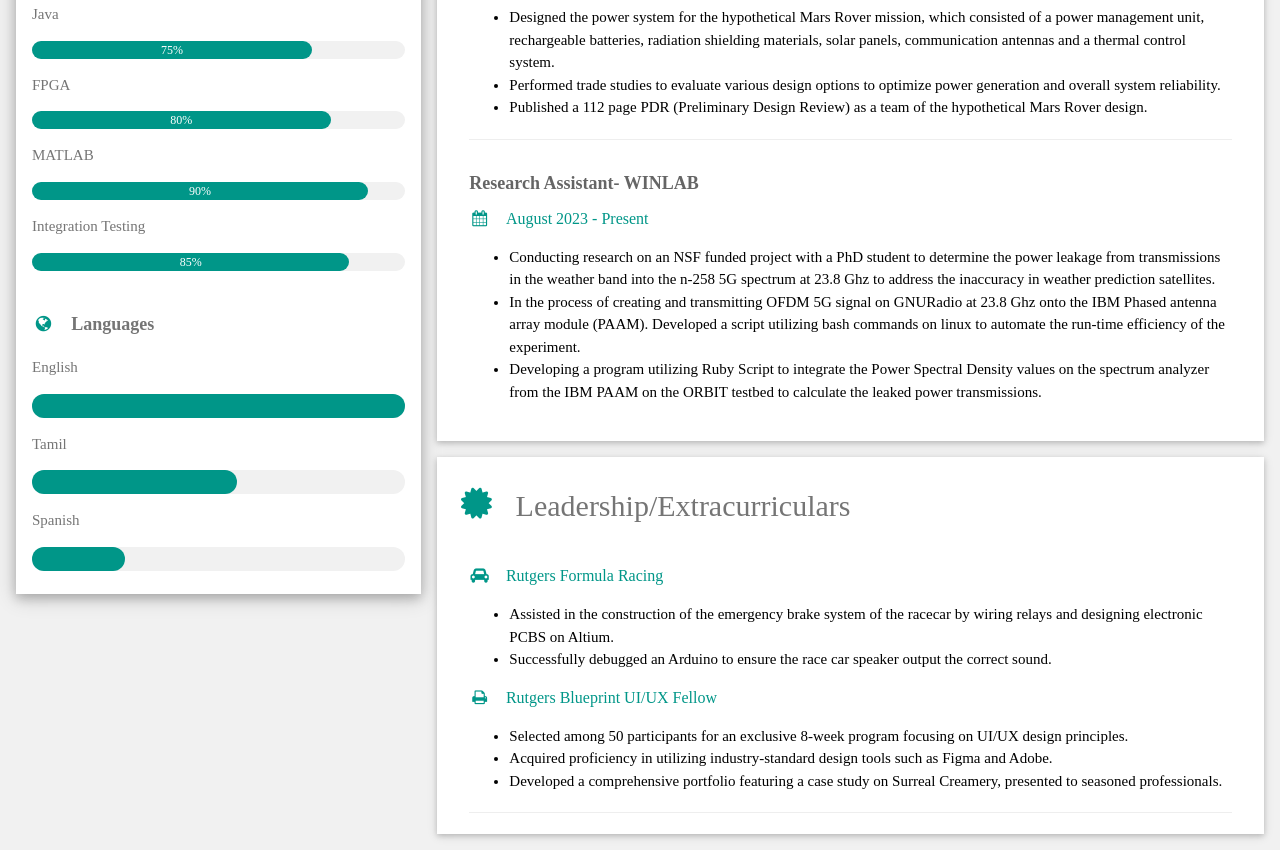
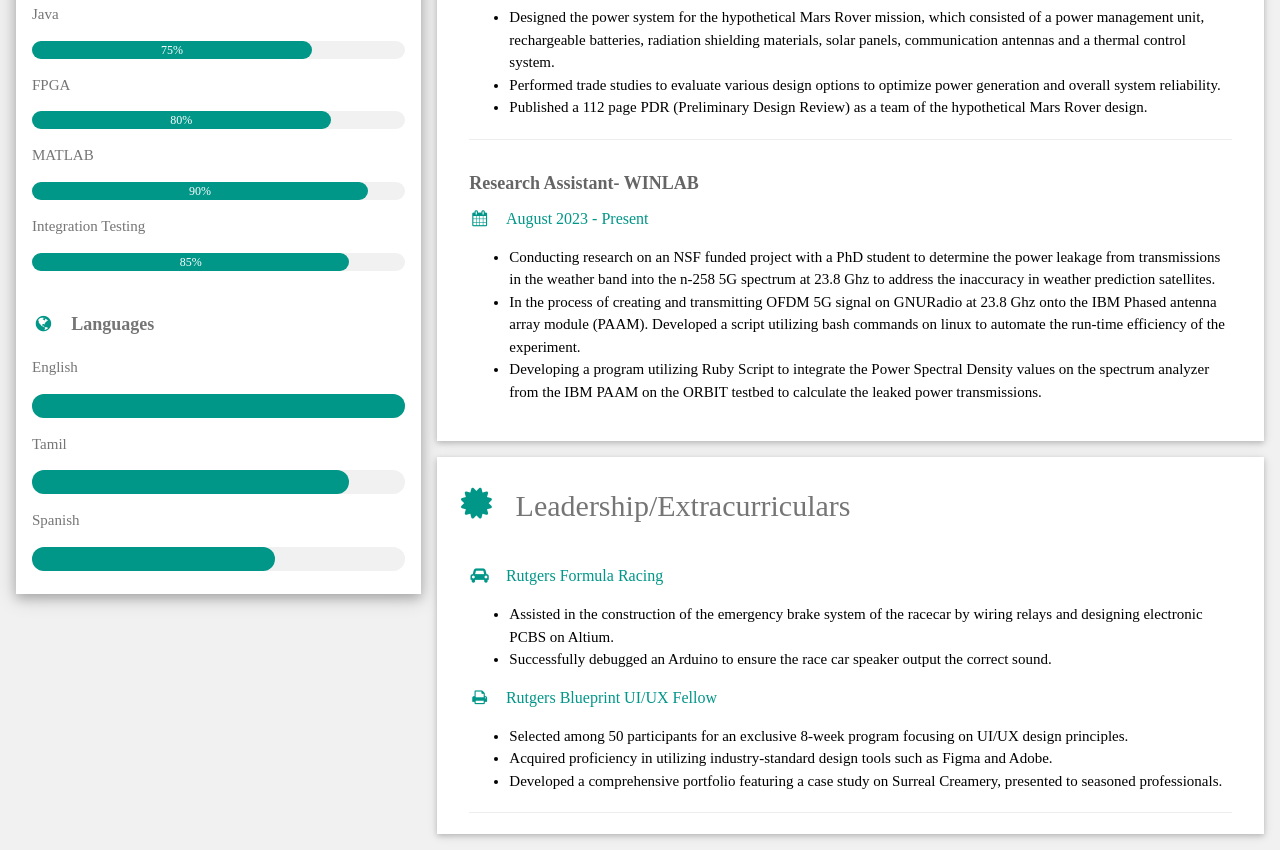
Before and after one commit to shrinidhik20/shrinidhi_k-website, a plain HTML site: page index.html in a window 1280 px wide. Shown: the part 846-1696 px from the top of the page. Drawn offline with nearby package versions, Linux system fonts and the light colour scheme.

Commit message:
changed percent languages

```diff
--- a/index.html
+++ b/index.html
@@ -199,12 +199,12 @@ style="height:24px;width:100%"></div>
           <p>Tamil</p>
           <div class="w3-light-grey w3-round-xlarge">
             <div class="w3-round-xlarge w3-teal"
-style="height:24px;width:55%"></div>
+style="height:24px;width:85%"></div>
           </div>
           <p>Spanish</p>
           <div class="w3-light-grey w3-round-xlarge">
             <div class="w3-round-xlarge w3-teal"
-style="height:24px;width:25%"></div>
+style="height:24px;width:65%"></div>
           </div>
           <br>
         </div>
```
